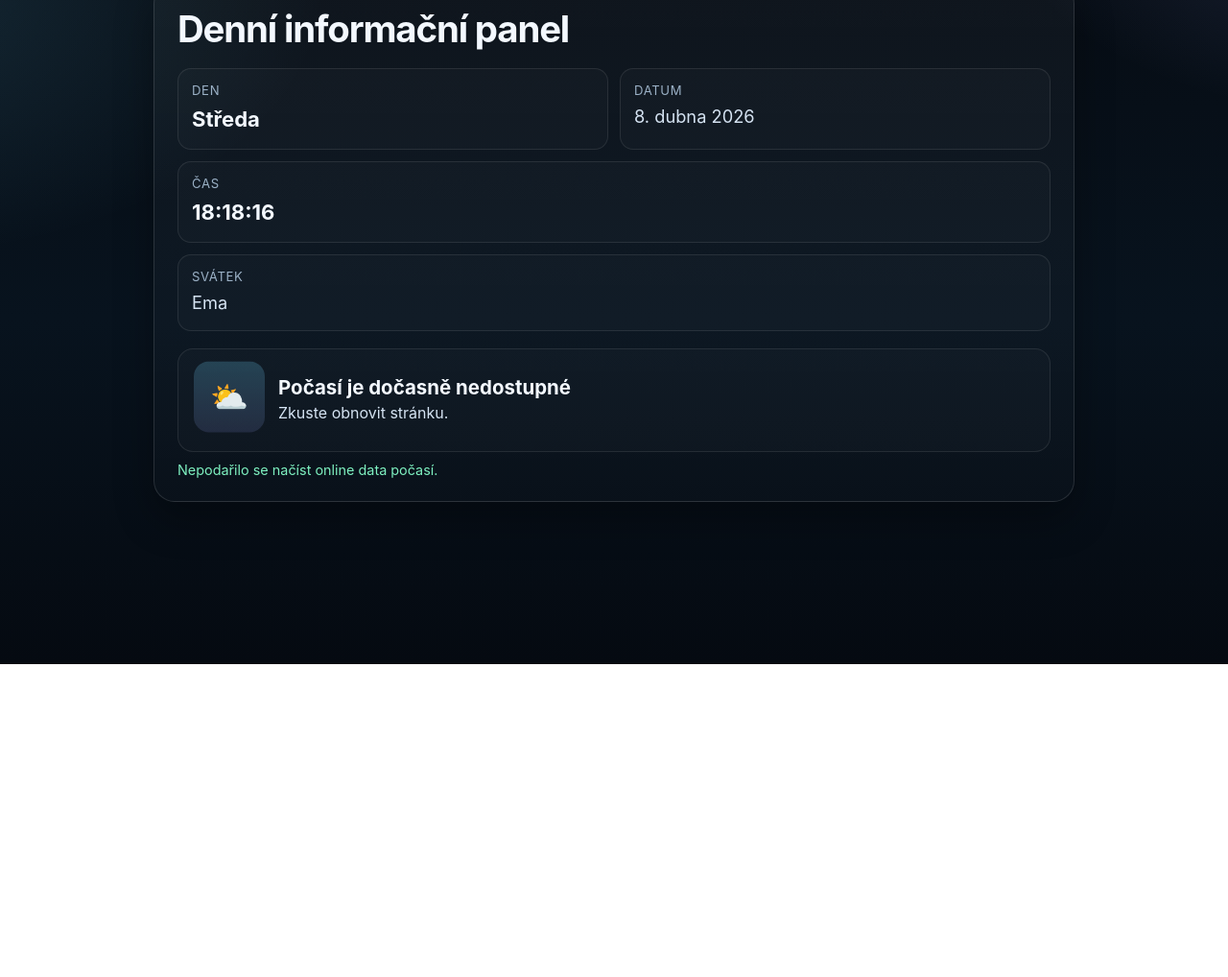
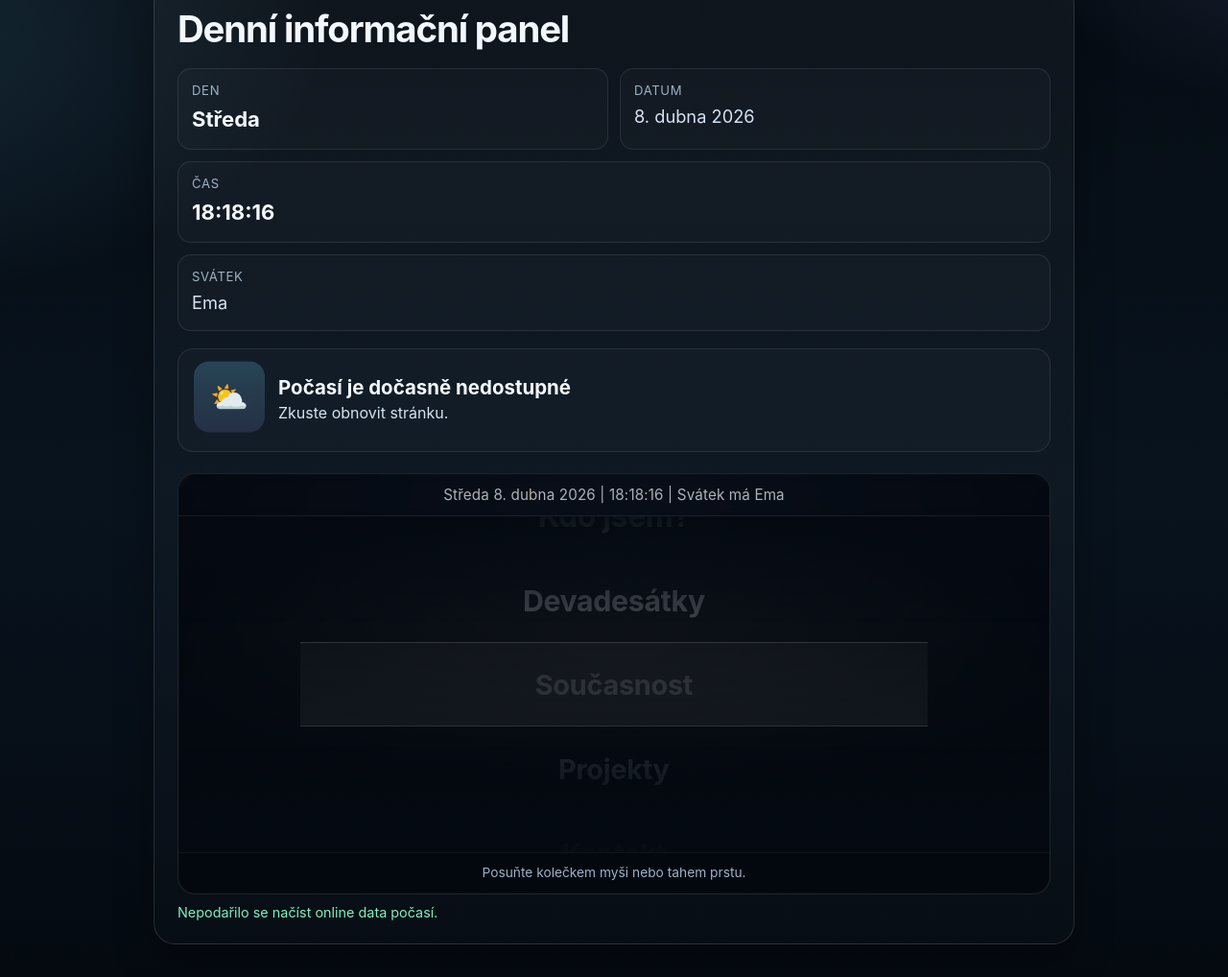
Before and after one commit to TonyStark-collab/tonystark.cz, a plain HTML site: page index.html in a window 1280 px wide. Shown: the part 108-1126 px from the top of the page at 96% size. Before the commit the page ends 800 px from the top, so only its background shows below. Drawn offline with Linux system fonts and the light colour scheme; no server answers.

Commit message:
Add vertical scroll wheel style text demo on homepage

```diff
--- a/index.html
+++ b/index.html
@@ -210,6 +210,114 @@
 
     .status{margin-top:10px; color:var(--ok); font-size:.9rem}
 
+    .wheel-demo{
+      margin-top:22px;
+      border:1px solid rgba(255,255,255,.1);
+      border-radius:18px;
+      overflow:hidden;
+      background:
+        linear-gradient(180deg, rgba(3,8,16,.8), rgba(4,9,16,.92)),
+        radial-gradient(100% 60% at 50% 42%, rgba(255,221,153,.2), transparent 54%),
+        radial-gradient(90% 80% at 50% 14%, rgba(110,141,199,.26), transparent 60%),
+        #050913;
+      box-shadow: inset 0 0 0 1px rgba(255,255,255,.02);
+      position:relative;
+    }
+
+    .wheel-head{
+      padding:12px 14px;
+      text-align:center;
+      font-size:clamp(.8rem, 2vw, .95rem);
+      color:rgba(243,248,255,.7);
+      letter-spacing:.01em;
+      border-bottom:1px solid rgba(255,255,255,.08);
+      backdrop-filter: blur(5px);
+    }
+
+    .wheel-window{
+      height:350px;
+      position:relative;
+      overflow:hidden;
+      padding:0 14%;
+    }
+
+    .wheel-window::before,
+    .wheel-window::after{
+      content:"";
+      position:absolute;
+      left:0;
+      right:0;
+      height:110px;
+      z-index:2;
+      pointer-events:none;
+    }
+    .wheel-window::before{
+      top:0;
+      background:linear-gradient(180deg, rgba(5,10,18,.9), rgba(5,10,18,0));
+    }
+    .wheel-window::after{
+      bottom:0;
+      background:linear-gradient(0deg, rgba(5,10,18,.9), rgba(5,10,18,0));
+    }
+
+    .wheel-focus{
+      position:absolute;
+      left:14%;
+      right:14%;
+      top:50%;
+      transform:translateY(-50%);
+      height:88px;
+      border-top:1px solid rgba(255,255,255,.12);
+      border-bottom:1px solid rgba(255,255,255,.12);
+      background:linear-gradient(180deg, rgba(255,255,255,.03), rgba(255,255,255,.05));
+      z-index:1;
+      pointer-events:none;
+    }
+
+    .wheel-list{
+      list-style:none;
+      padding:0;
+      margin:0;
+      position:absolute;
+      top:50%;
+      left:14%;
+      right:14%;
+      transform:translateY(-50%);
+      z-index:0;
+      transition:transform .36s cubic-bezier(.22,.8,.2,1);
+      touch-action:none;
+      user-select:none;
+    }
+
+    .wheel-item{
+      height:88px;
+      display:flex;
+      align-items:center;
+      justify-content:center;
+      font-size:clamp(1.5rem, 4vw, 2.1rem);
+      font-weight:650;
+      color:rgba(233,240,252,.42);
+      transition:opacity .28s ease, transform .28s ease, color .28s ease;
+      text-align:center;
+      letter-spacing:-.01em;
+    }
+
+    .wheel-item.active{
+      color:#edf3ff;
+      text-shadow:0 10px 26px rgba(0,0,0,.45);
+      transform:scale(1.04);
+      opacity:1;
+    }
+
+    .wheel-note{
+      text-align:center;
+      font-size:.86rem;
+      color:var(--muted);
+      padding:12px 14px 14px;
+      border-top:1px solid rgba(255,255,255,.05);
+      background:rgba(0,0,0,.14);
+    }
+
     @keyframes float{
       0%,100%{transform:translateY(0)}
       50%{transform:translateY(-4px)}
@@ -278,6 +386,23 @@
           <span id="weatherWind">—</span>
           <span id="weatherTime">—</span>
         </div>
+      </section>
+
+      <section class="wheel-demo" aria-label="Ukázka vertikálního kolečka">
+        <div class="wheel-head" id="wheelMeta">Úterý 15. června 2021&nbsp;&nbsp;|&nbsp;&nbsp;14:23:08&nbsp;&nbsp;|&nbsp;&nbsp;Svátek má Vít</div>
+        <div class="wheel-window" id="wheelWindow">
+          <div class="wheel-focus" aria-hidden="true"></div>
+          <ul class="wheel-list" id="wheelList">
+            <li class="wheel-item">Devadesátky</li>
+            <li class="wheel-item">Vítejte...</li>
+            <li class="wheel-item">Kdo jsem?</li>
+            <li class="wheel-item">Devadesátky</li>
+            <li class="wheel-item">Současnost</li>
+            <li class="wheel-item">Projekty</li>
+            <li class="wheel-item">Kontakt</li>
+          </ul>
+        </div>
+        <div class="wheel-note">Posuňte kolečkem myši nebo tahem prstu.</div>
       </section>
       <div class="status" id="status">Lokalita: Praha, Česká republika.</div>
     </main>
@@ -418,6 +543,47 @@
     const menuBtn = document.getElementById("menuBtn");
     const menuPanel = document.getElementById("menuPanel");
     const backdrop = document.getElementById("backdrop");
+    const wheelList = document.getElementById("wheelList");
+    const wheelItems = Array.from(wheelList.querySelectorAll(".wheel-item"));
+    const wheelMeta = document.getElementById("wheelMeta");
+    const wheelWindow = document.getElementById("wheelWindow");
+    const wheelItemHeight = 88;
+    let wheelIndex = 1;
+    let touchStartY = null;
+
+    function updateWheelMeta(now = new Date()) {
+      const dayDate = new Intl.DateTimeFormat("cs-CZ", {
+        weekday: "long",
+        day: "numeric",
+        month: "long",
+        year: "numeric"
+      }).format(now);
+      const time = new Intl.DateTimeFormat("cs-CZ", {
+        hour: "2-digit",
+        minute: "2-digit",
+        second: "2-digit"
+      }).format(now);
+      const key = `${now.getMonth() + 1}-${now.getDate()}`;
+      const nameday = namedays[key] || "—";
+      wheelMeta.textContent = `${dayDate.charAt(0).toUpperCase() + dayDate.slice(1)} | ${time} | Svátek má ${nameday}`;
+    }
+
+    function renderWheel() {
+      wheelList.style.transform = `translateY(calc(-50% - ${wheelIndex * wheelItemHeight}px))`;
+      wheelItems.forEach((item, idx) => {
+        const distance = Math.abs(idx - wheelIndex);
+        item.classList.toggle("active", idx === wheelIndex);
+        item.style.opacity = String(Math.max(0.24, 1 - distance * 0.24));
+        item.style.transform = `scale(${Math.max(0.86, 1 - distance * 0.05)})`;
+      });
+    }
+
+    function moveWheel(direction) {
+      const next = wheelIndex + direction;
+      if (next < 0 || next > wheelItems.length - 1) return;
+      wheelIndex = next;
+      renderWheel();
+    }
 
     function toggleMenu(forceOpen) {
       const open = typeof forceOpen === "boolean" ? forceOpen : !menuPanel.classList.contains("open");
@@ -433,9 +599,32 @@
       link.addEventListener("click", () => toggleMenu(false));
     });
 
+    wheelWindow.addEventListener("wheel", (event) => {
+      event.preventDefault();
+      if (event.deltaY === 0) return;
+      moveWheel(event.deltaY > 0 ? 1 : -1);
+    }, { passive: false });
+
+    wheelWindow.addEventListener("touchstart", (event) => {
+      touchStartY = event.changedTouches[0]?.clientY ?? null;
+    }, { passive: true });
+
+    wheelWindow.addEventListener("touchend", (event) => {
+      if (touchStartY === null) return;
+      const endY = event.changedTouches[0]?.clientY ?? touchStartY;
+      const delta = touchStartY - endY;
+      if (Math.abs(delta) > 24) {
+        moveWheel(delta > 0 ? 1 : -1);
+      }
+      touchStartY = null;
+    }, { passive: true });
+
     updateDateTime();
+    updateWheelMeta();
+    renderWheel();
     updateWeather();
     setInterval(updateDateTime, 1000);
+    setInterval(updateWheelMeta, 1000);
     setInterval(updateWeather, 10 * 60 * 1000);
   </script>
 </body>
```
